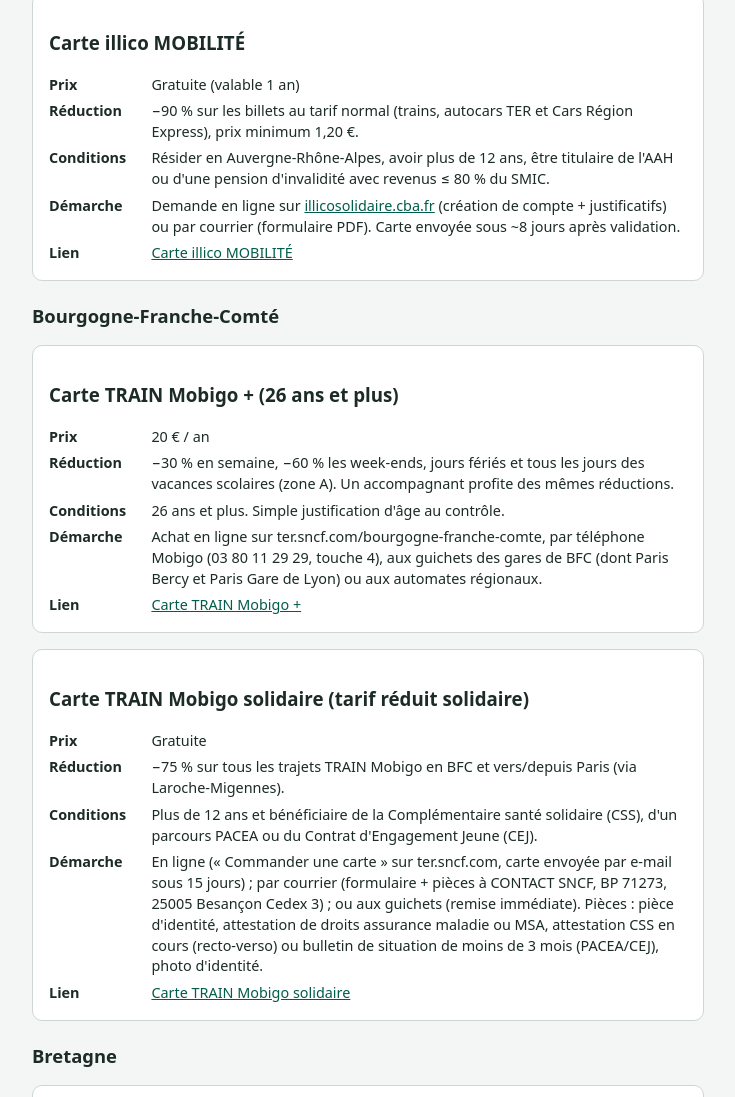
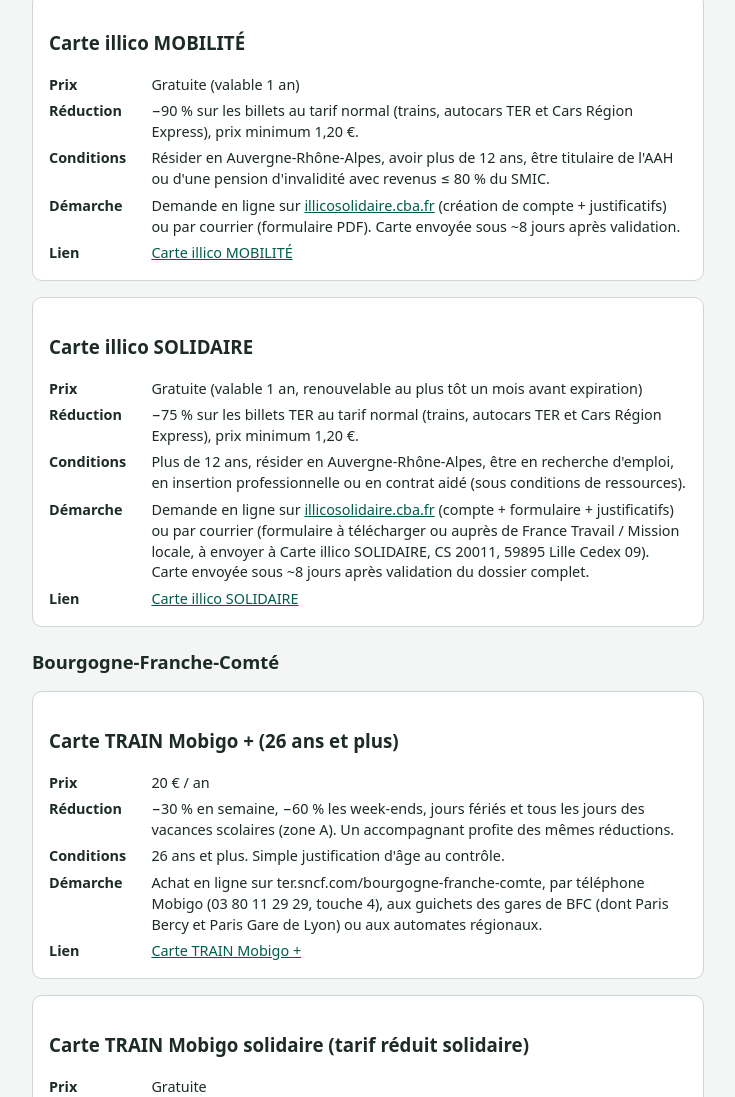
Before and after one commit to muarf/PlanTER, a website: page web/cards.html in a window 1280 px wide. Shown: the part 1244-2341 px from the top of the page, without its empty margins (272-1007 px from the left). Drawn offline with Linux system fonts and the light colour scheme.

Commit message:
T12 web: ajout de la carte illico SOLIDAIRE (-75%) a la page cartes

```diff
--- a/web/cards.html
+++ b/web/cards.html
@@ -79,6 +79,17 @@
           <dt>Conditions</dt><dd>Résider en Auvergne-Rhône-Alpes, avoir plus de 12 ans, être titulaire de l'AAH ou d'une pension d'invalidité avec revenus ≤ 80 % du SMIC.</dd>
           <dt>Démarche</dt><dd>Demande en ligne sur <a href="https://illicosolidaire.cba.fr" rel="noopener" target="_blank">illicosolidaire.cba.fr</a> (création de compte + justificatifs) ou par courrier (formulaire PDF). Carte envoyée sous ~8 jours après validation.</dd>
           <dt>Lien</dt><dd><a href="https://www.ter.sncf.com/auvergne-rhone-alpes/tarifs-cartes/cartes-reduction/illico-mobilite" rel="noopener" target="_blank">Carte illico MOBILITÉ</a></dd>
+        </dl>
+      </article>
+
+      <article class="card">
+        <h3>Carte illico SOLIDAIRE</h3>
+        <dl class="off">
+          <dt>Prix</dt><dd>Gratuite (valable 1 an, renouvelable au plus tôt un mois avant expiration)</dd>
+          <dt>Réduction</dt><dd>−75 % sur les billets TER au tarif normal (trains, autocars TER et Cars Région Express), prix minimum 1,20 €.</dd>
+          <dt>Conditions</dt><dd>Plus de 12 ans, résider en Auvergne-Rhône-Alpes, être en recherche d'emploi, en insertion professionnelle ou en contrat aidé (sous conditions de ressources).</dd>
+          <dt>Démarche</dt><dd>Demande en ligne sur <a href="https://illicosolidaire.cba.fr" rel="noopener" target="_blank">illicosolidaire.cba.fr</a> (compte + formulaire + justificatifs) ou par courrier (formulaire à télécharger ou auprès de France Travail / Mission locale, à envoyer à Carte illico SOLIDAIRE, CS 20011, 59895 Lille Cedex 09). Carte envoyée sous ~8 jours après validation du dossier complet.</dd>
+          <dt>Lien</dt><dd><a href="https://www.ter.sncf.com/auvergne-rhone-alpes/tarifs-cartes/cartes-reduction/illico-solidaire" rel="noopener" target="_blank">Carte illico SOLIDAIRE</a></dd>
         </dl>
       </article>
     </section>
```
